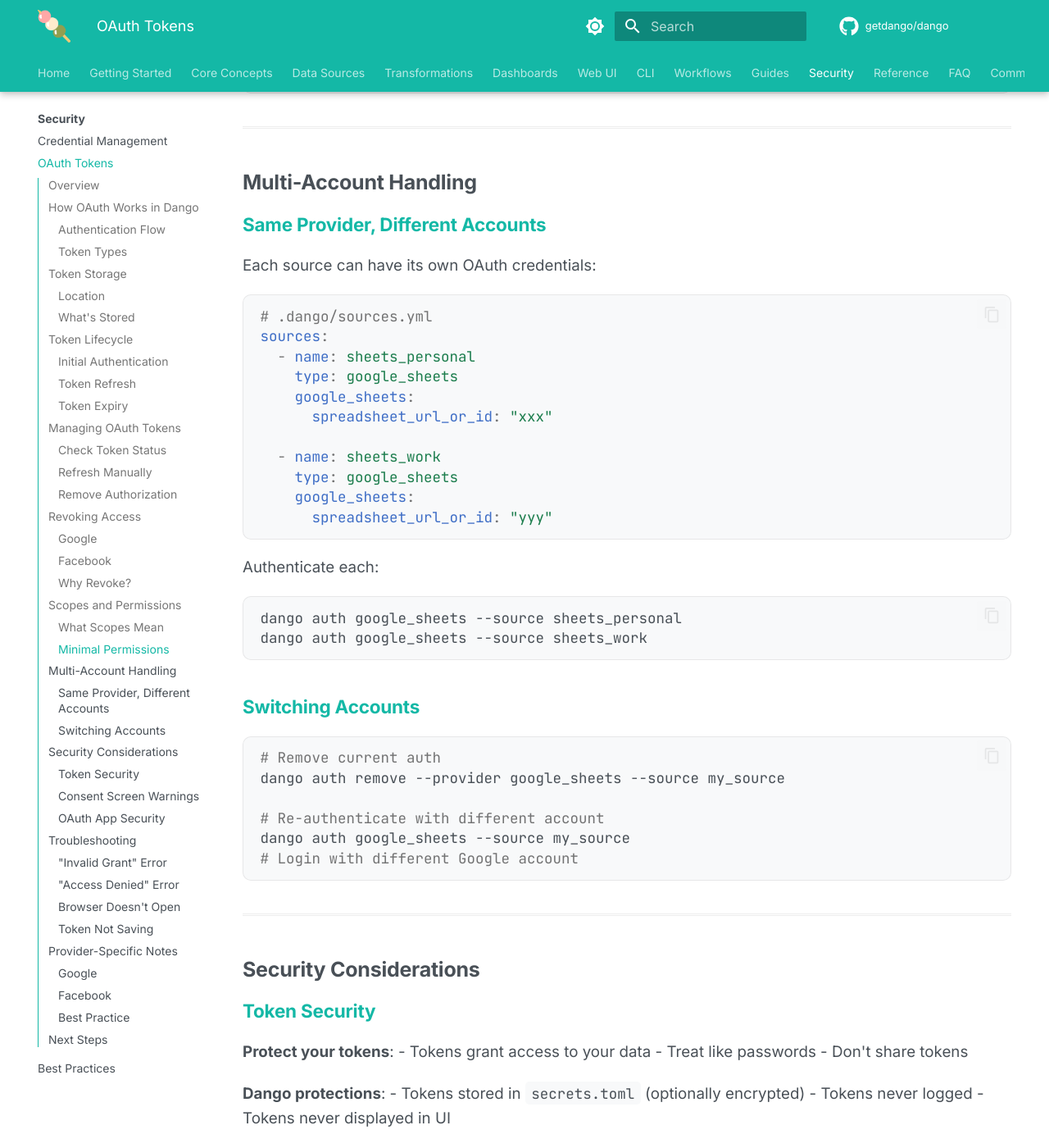
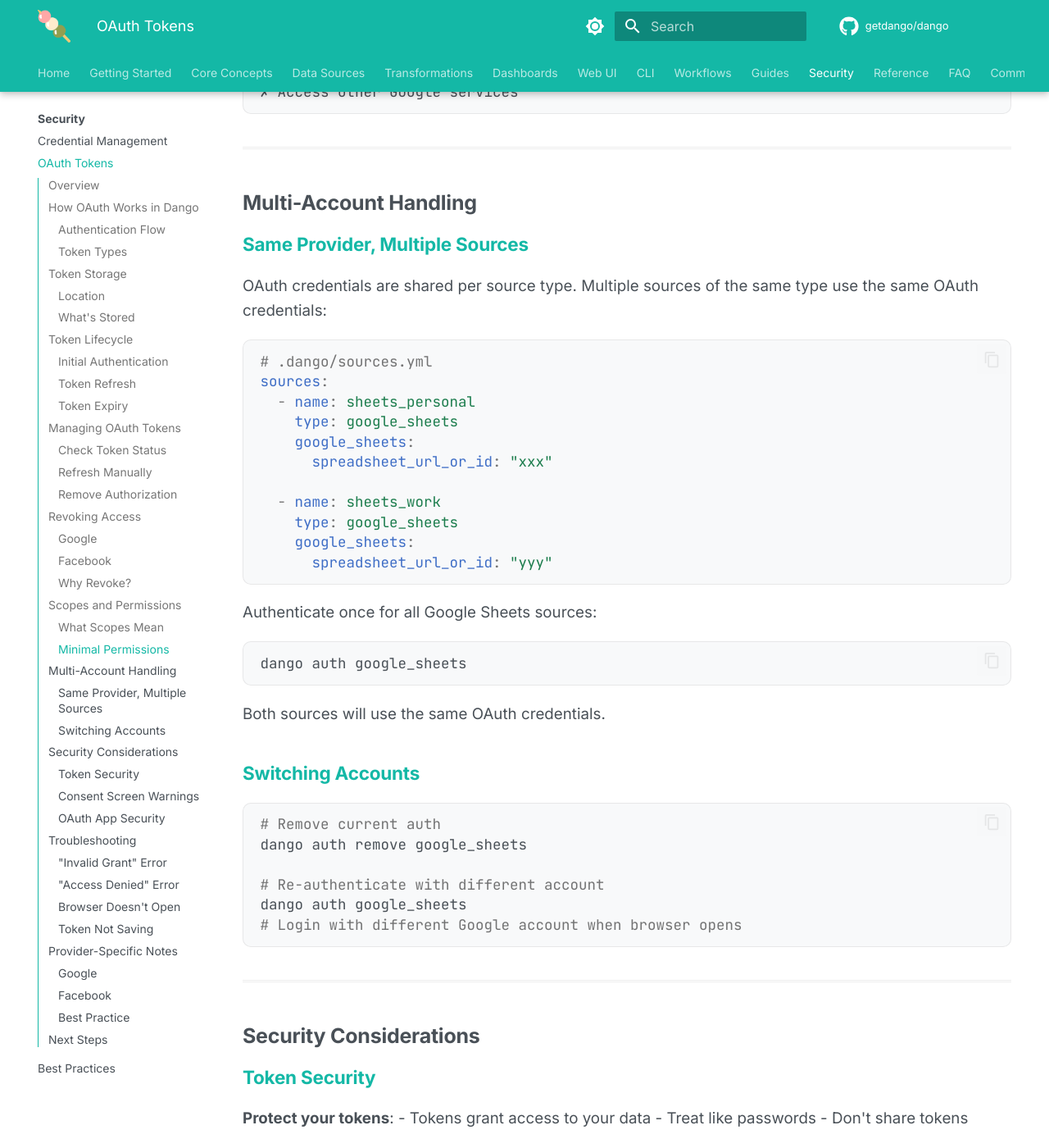
Before and after one commit to getdango/docs, an MkDocs documentation site: the page built from docs/security/oauth.md, in a window 1280 px wide and 1400 px high, scrolled down 5718 px. Shown: the whole window at 82% size. Built offline with MkDocs 1.6.1 and Material for MkDocs 9.7.7, drawn with Linux system fonts in a browser that asks for light colours; comment, search, counter and statistics services are not loaded; the version menu is left out; some of the changed text lies outside the part shown.

Commit message:
fix: correct CLI command syntax in auth documentation
- auth status takes no arguments, not --provider
- auth remove takes source_type as argument, not --provider option
- auth refresh takes oauth_name as argument
- OAuth credentials are per-source-type, not per-source-name
- Remove invalid --source options from auth commands

🤖 Generated with [Claude Code](https://claude.com/claude-code)

Co-Authored-By: Claude Opus 4.5 <noreply@anthropic.com>

````diff
--- a/docs/security/oauth.md
+++ b/docs/security/oauth.md
@@ -124,35 +124,36 @@ dango auth google_sheets
 # List all authenticated providers
 dango auth list
 
-# Check specific provider
-dango auth status --provider google_sheets
+# Check OAuth credential status (shows all credentials)
+dango auth status
 ```
 
 Example output:
 ```
-Provider: google_sheets
-Status: Authenticated
-Expires: 2024-01-15 10:30:00
-Scopes: spreadsheets.readonly
+OAuth Credentials Status:
+
+  google_sheets_123456789
+    Status: Valid
+    Expires: 2024-01-15 10:30:00
 ```
 
 ### Refresh Manually
 
 ```bash
-# Force token refresh
-dango auth refresh --provider google_sheets
+# Force token refresh (use credential name from auth list)
+dango auth refresh google_sheets_123456789
 ```
 
 ### Remove Authorization
 
 ```bash
-# Remove stored tokens
-dango auth remove --provider google_sheets
+# Remove stored tokens (use source type)
+dango auth remove google_sheets
 ```
 
 This removes local tokens but doesn't revoke access at the provider. To fully revoke:
 
-1. Remove from Dango: `dango auth remove`
+1. Remove from Dango: `dango auth remove <source_type>`
 2. Revoke in provider settings (see below)
 
 ---
@@ -208,9 +209,9 @@ Dango requests only the minimum scopes needed:
 
 ## Multi-Account Handling
 
-### Same Provider, Different Accounts
+### Same Provider, Multiple Sources
 
-Each source can have its own OAuth credentials:
+OAuth credentials are shared per source type. Multiple sources of the same type use the same OAuth credentials:
 
 ```yaml
 # .dango/sources.yml
@@ -226,21 +227,22 @@ sources:
       spreadsheet_url_or_id: "yyy"
 ```
 
-Authenticate each:
+Authenticate once for all Google Sheets sources:
 ```bash
-dango auth google_sheets --source sheets_personal
-dango auth google_sheets --source sheets_work
+dango auth google_sheets
 ```
+
+Both sources will use the same OAuth credentials.
 
 ### Switching Accounts
 
 ```bash
 # Remove current auth
-dango auth remove --provider google_sheets --source my_source
+dango auth remove google_sheets
 
 # Re-authenticate with different account
-dango auth google_sheets --source my_source
-# Login with different Google account
+dango auth google_sheets
+# Login with different Google account when browser opens
 ```
 
 ---
@@ -284,7 +286,7 @@ Dango's OAuth clients:
 
 **Solution**:
 ```bash
-dango auth remove --provider google_sheets
+dango auth remove google_sheets
 dango auth google_sheets
 ```
 
````
Also changed, not shown: docs/security/credentials.md (+3 -3 lines), docs/workflows/troubleshooting.md (+4 -5 lines).
